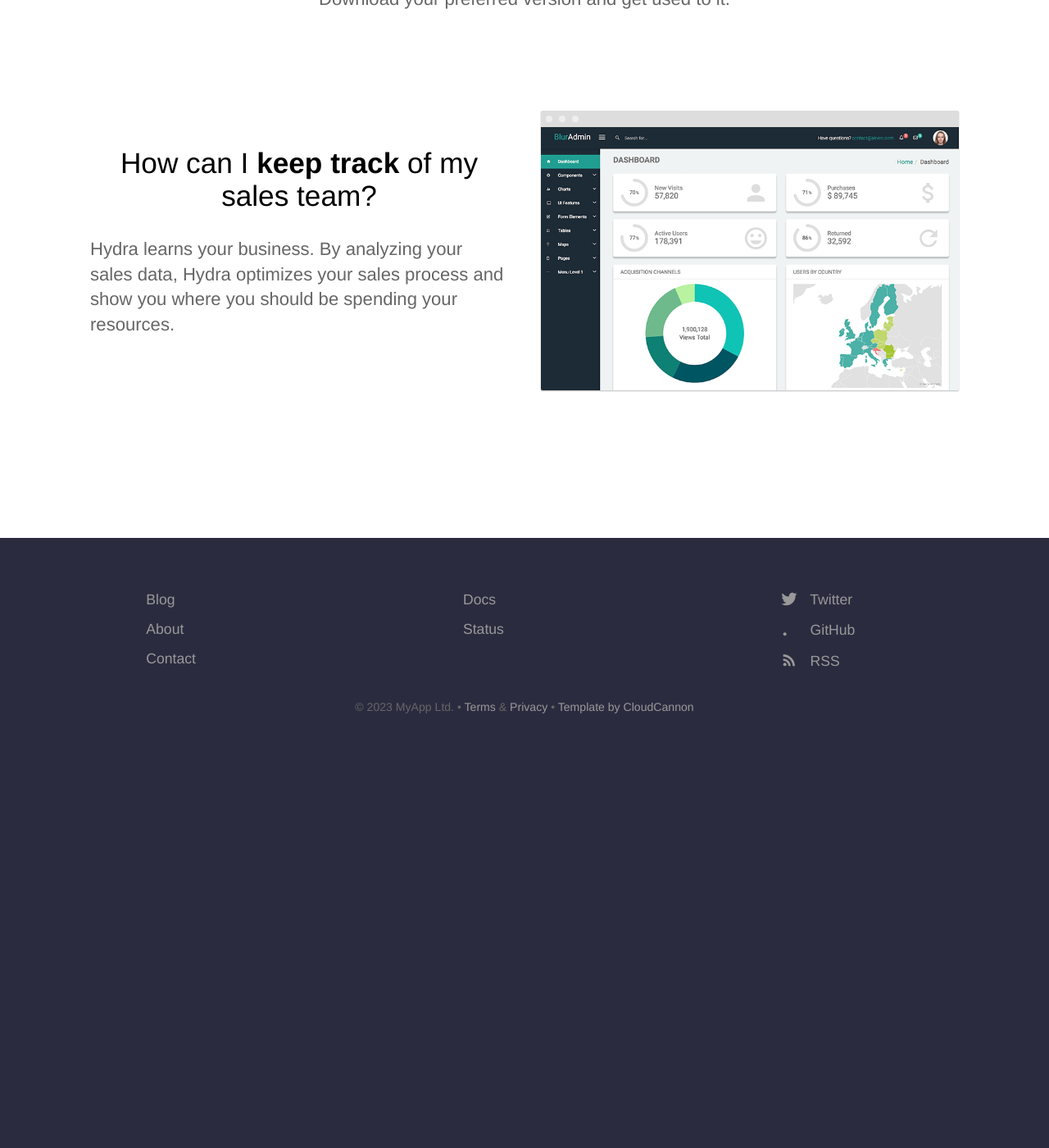
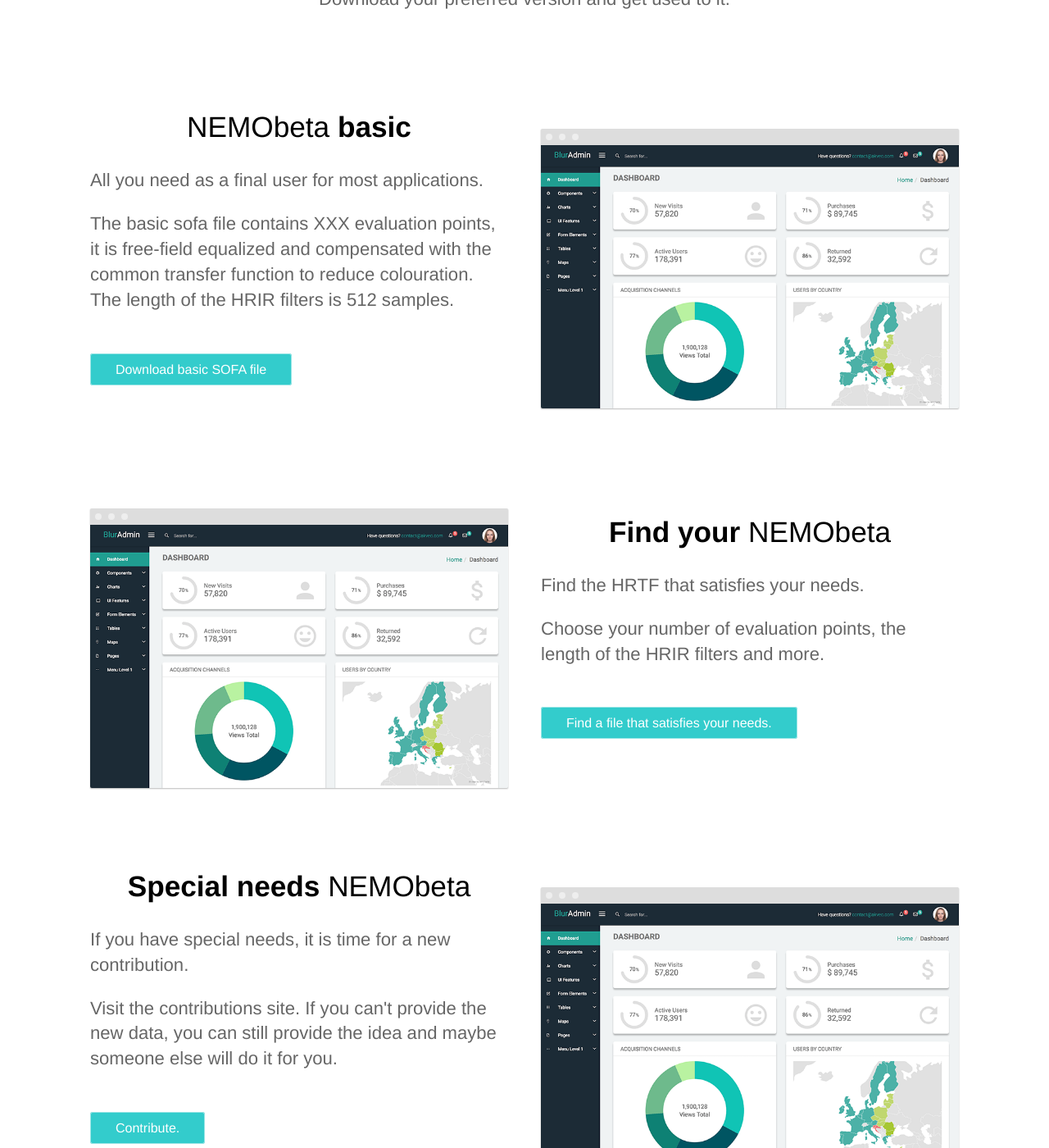
Before and after one commit to TheNEMOproject/TheNEMOproject.github.io, a Jekyll site: the page built from downloads.html, in a window 1280 px wide and 1400 px high, scrolled down 260 px. Shown: the whole window at 82% size. Built offline with Jekyll 4.4.1, drawn with Linux system fonts in a browser that asks for light colours; before the commit the page ends 1183 px from its top, so only the background shows below that.

Commit message:
Update downloads.html

```diff
--- a/downloads.html
+++ b/downloads.html
@@ -7,8 +7,38 @@ description: >-
 <section>
 	<div class="container flex">
 		<div class="text editable">
-			<h2>How can I <strong>keep track</strong> of my sales team?</h2>
-			<p>Hydra learns your business. By analyzing your sales data, Hydra optimizes your sales process and show you where you should be spending your resources.</p>
+			<h2>NEMObeta <strong>basic</strong></h2>
+			<p>All you need as a final user for most applications.</p>
+			<p>The basic sofa file contains XXX evaluation points, it is free-field equalized and compensated with the common transfer function to reduce colouration. The length of the HRIR filters is 512 samples.</p>
+			<div class="cta button"><a href="{{ site.baseurl }}/contact/">Download basic SOFA file</a></div>
+		</div>
+		<div class="image">
+			<img src="{{ site.baseurl }}/images/dashboard.png" alt="Screenshot" class="screenshot editable" />
+		</div>
+	</div>
+</section>
+
+<section>
+	<div class="container flex">
+		<div class="text editable">
+			<h2><strong>Find your</strong> NEMObeta</h2>
+			<p>Find the HRTF that satisfies your needs.</p>
+			<p>Choose your number of evaluation points, the length of the HRIR filters and more.</p>
+			<div class="cta button"><a href="https://github.com/TheNEMOproject/NEMOhrtf">Find a file that satisfies your needs.</a></div>
+		</div>
+		<div class="image">
+			<img src="{{ site.baseurl }}/images/dashboard.png" alt="Screenshot" class="screenshot editable" />
+		</div>
+	</div>
+</section>
+
+<section>
+	<div class="container flex">
+		<div class="text editable">
+			<h2><strong>Special needs </strong>NEMObeta</h2>
+			<p>If you have special needs, it is time for a new contribution.</p>
+			<p>Visit the contributions site. If you can't provide the new data, you can still provide the idea and maybe someone else will do it for you.</p>
+			<div class="cta button"><a href="{{ site.baseurl }}/contribute/">Contribute.</a></div>
 		</div>
 		<div class="image">
 			<img src="{{ site.baseurl }}/images/dashboard.png" alt="Screenshot" class="screenshot editable" />
```
